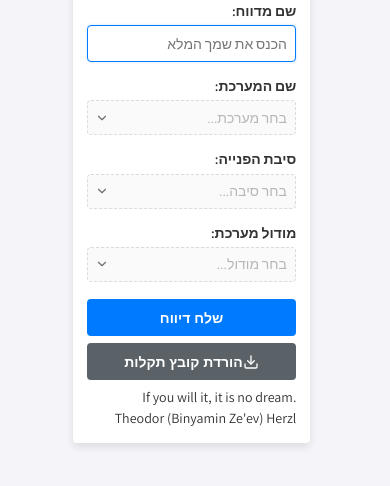
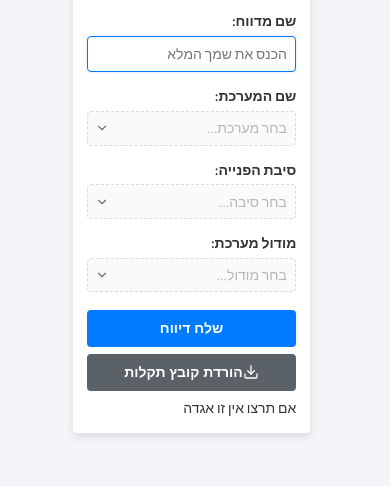
Before and after one commit to githuber20202/DefectReport, a website: page index.html in a window 390 px wide. Shown: the part 262-748 px from the top of the page. Drawn offline with Linux system fonts and the light colour scheme; no server answers.

Commit message:
update responsivity

```diff
--- a/index.html
+++ b/index.html
@@ -103,8 +103,7 @@
 
             <!-- ציטוט -->
             <footer>
-                <p class="quote">.If you will it, it is no dream</p>
-                <p class="author">Theodor (Binyamin Ze'ev) Herzl</p>
+                <p class="quote">אם תרצו אין זו אגדה</p>
             </footer>
         </form>
     </main>
```
